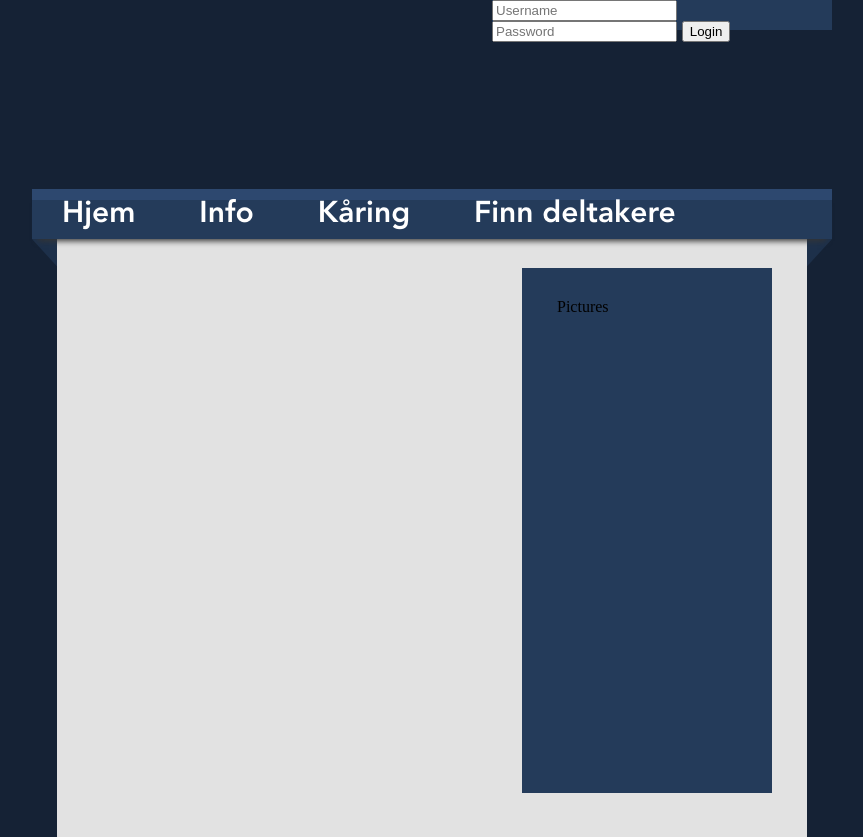
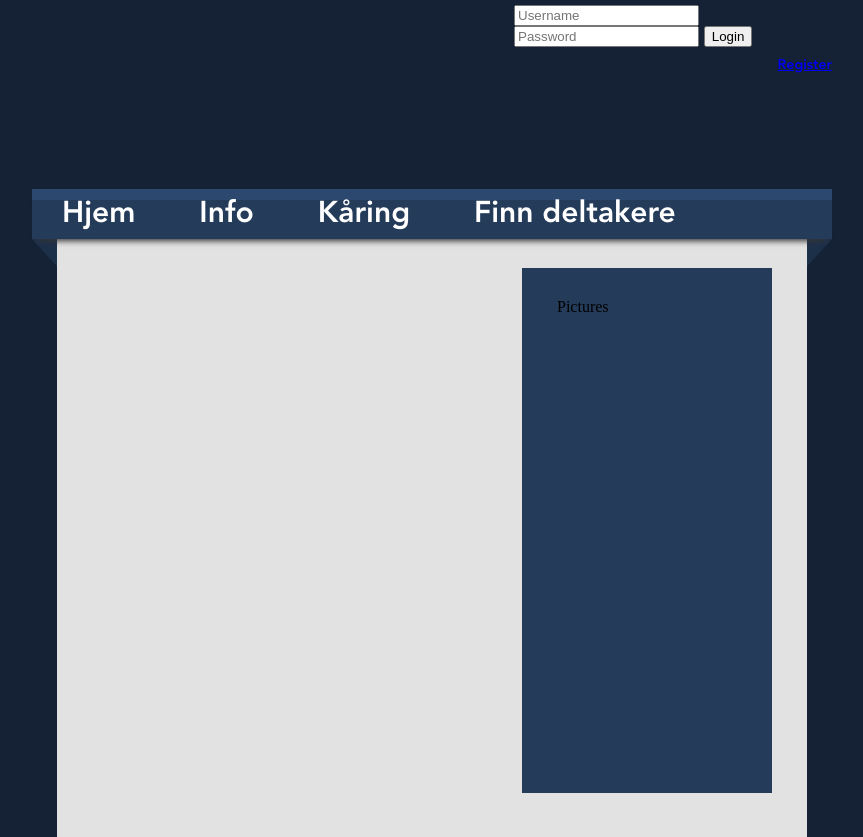
Before and after one commit to ndreaas/Gruppe-27, a PHP site: page / in a window 1280 px wide. Shown: the top 837 px of the page, without its empty margins (208-1071 px from the left). Run offline with PHP 8.4, Linux system fonts and the light colour scheme.

Commit message:
oppdatert login-bar

```diff
--- a/dare to be digital/css/css.css
+++ b/dare to be digital/css/css.css
@@ -22,26 +22,18 @@ body {
 }
 
 #login {		/*Loginområdet*/
-	width:340px;
+	width:318px;
 	height:30px;
-	background-color:#243b5a;
-	color:white;
 	float:right;
-	top:0px;
+	top:4px;
 	font-family:"Hovedfont";
-	/*-moz-border-radius-bottomleft: 15px;
-	border-bottom-left-radius: 15px;
-	-moz-border-radius-bottomright: 15px;
-	border-bottom-right-radius: 15px;*/
 }
 
-#loginLoc {
-	width:340px;
-	height:28px;
-	float:left;
-	margin-left:4px;
-	margin:auto;
+#login a, a:hover, a:active, a:visited{
+	text-decoration:underline;
+	right:0px;
 }
+
 
 #menu {			/*Menyen*/
 	width:800px;
--- a/dare to be digital/index.html
+++ b/dare to be digital/index.html
@@ -10,13 +10,12 @@
 	<div id="wrap">
 	<div id="header">
         <div id="login">
-        	<div id="loginLoc">
-            	<form action="demo_form.asp">
+            	<form action="demo_form.asp" style="margin-top:5px;">
   				<input type="text" name="username" placeholder="Username">
-  				<input type="text" name="password" placeholder="Password">
+  				<input type="password" name="password" placeholder="Password">
   				<input type="submit" value="Login">
 				</form>
-            </div>
+                <a href="#" alt="register" style="font-size:14px; float:right; margin-top:10px;">Register</a>
         </div>
     </div>
         <div id="menu">
```
